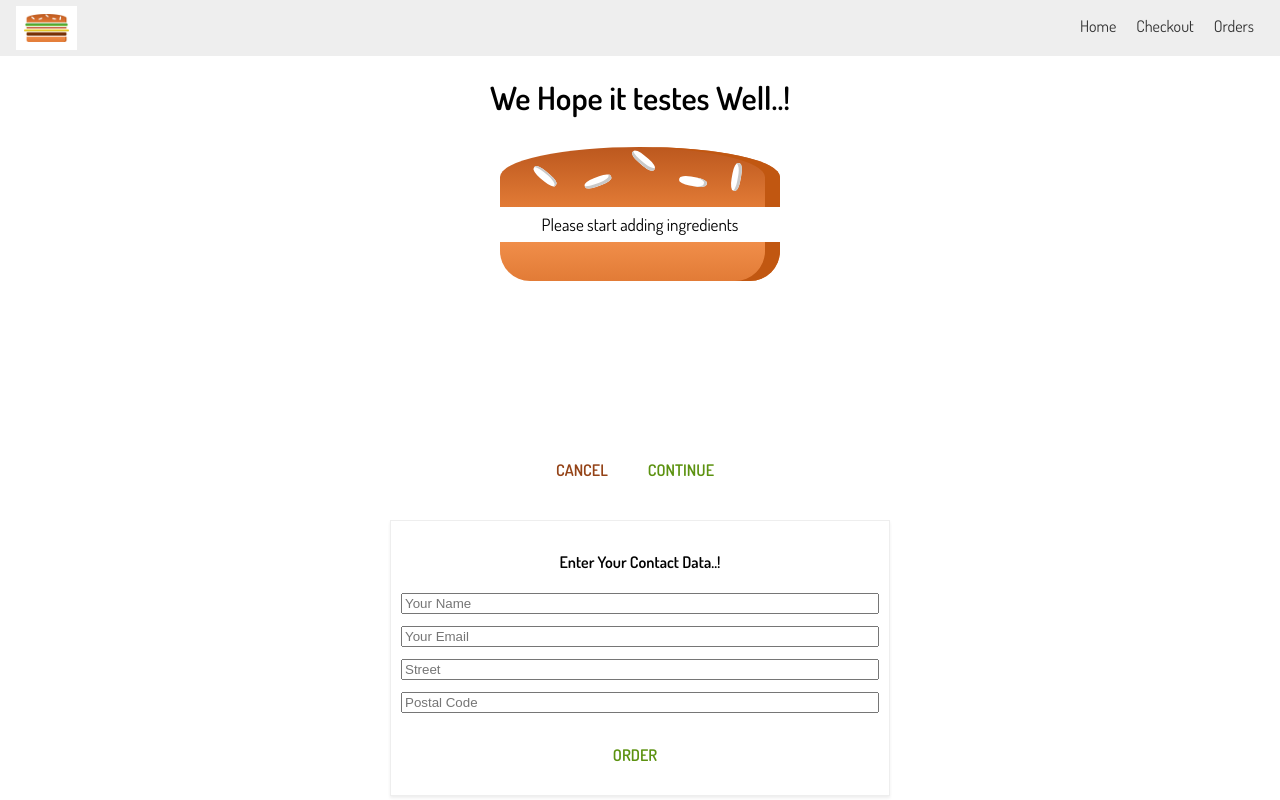
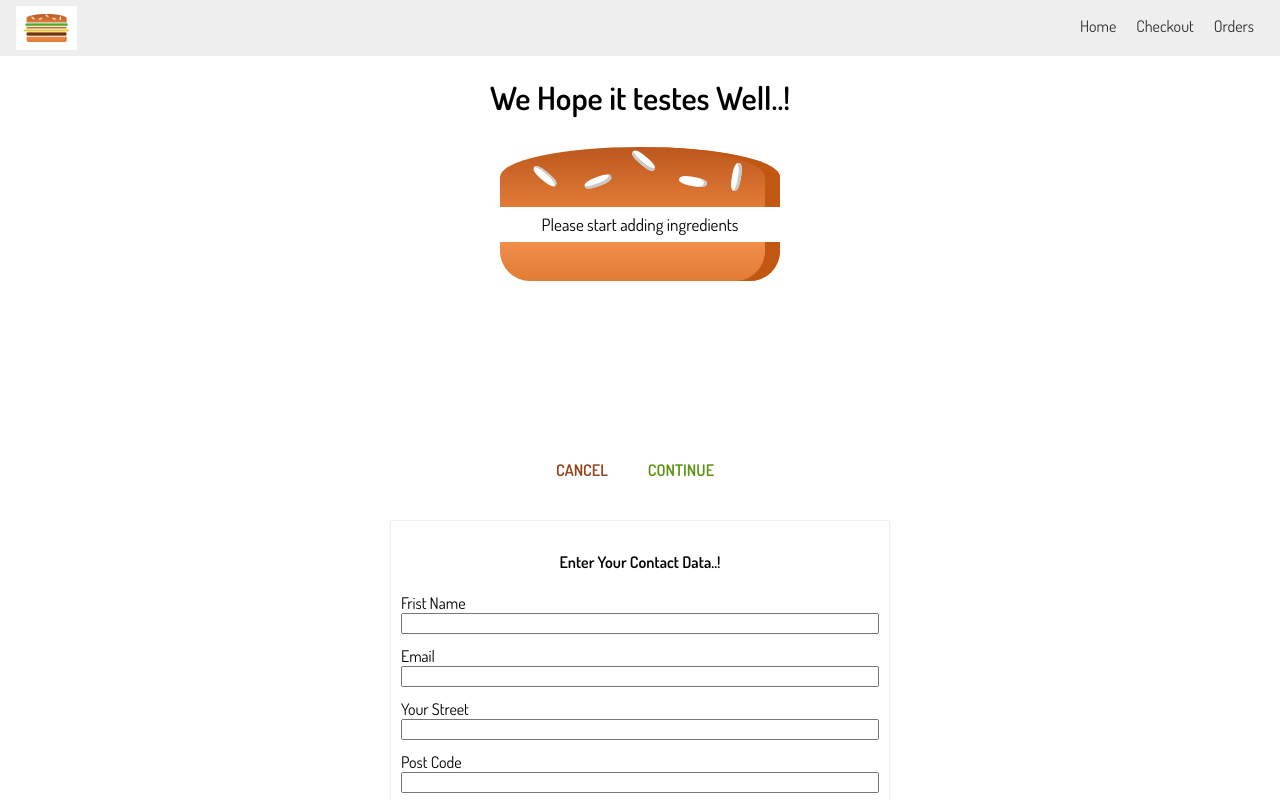
Before and after one commit to mahmoudali0001/Burger-Builder, a React app: page /checkout in a window 1280 px wide. Both pictures are taken after a click on the button "CONTINUE". Shown: the top 800 px of the page. Built offline with nearby package versions, Linux system fonts and the light colour scheme.

Commit message:
Create a Custom Dynamic Input Component

```diff
--- /dev/null
+++ b/src/Components/UI/Input/Input.css
@@ -0,0 +1,12 @@
+.Input {
+  display: flex;
+  flex-direction: column;
+  align-items: flex-start;
+}
+
+.Input input,
+.Input textarea {
+  width: 100%;
+  box-sizing: border-box;
+  resize: none;
+}
--- /dev/null
+++ b/src/Components/UI/Input/Input.js
@@ -0,0 +1,31 @@
+import React from "react";
+
+import classes from "./Input.css";
+
+const input = (props) => {
+  let inputElement = null;
+
+  switch (props.inputtype) {
+    case "input":
+      inputElement = <input {...props} />;
+
+      break;
+
+    case "textarea":
+      inputElement = <textarea {...props} />;
+
+      break;
+
+    default:
+      inputElement = null;
+  }
+
+  return (
+    <div className={classes.Input}>
+      <label>{props.label}</label>
+      {inputElement}
+    </div>
+  );
+};
+
+export default input;
--- a/src/Containers/Chechout/ContactData/ContactData.js
+++ b/src/Containers/Chechout/ContactData/ContactData.js
@@ -4,6 +4,7 @@ import Button from "../../../Components/UI/Button/Button";
 import Spinner from "../../../Components/UI/Spinner/Spinner";
 import classes from "./ContactData.css";
 import axios from "../../../axios-order";
+import Input from "../../../Components/UI/Input/Input";
 
 class ContactData extends Component {
   state = {
@@ -52,10 +53,22 @@ class ContactData extends Component {
   render() {
     let form = (
       <form>
-        <input type="text" name="name" placeholder="Your Name" />
-        <input type="email" name="email" placeholder="Your Email" />
-        <input type="text" name="Street" placeholder="Street" />
-        <input type="text" name="address" placeholder="Postal Code" />
+        <Input type="text" name="name" label="Frist Name" inputtype="input" />
+        <Input type="email" name="name" label="Email" inputtype="input" />
+        <Input
+          type="email"
+          name="Street"
+          label="Your Street"
+          inputtype="input"
+        />
+        <Input type="text" name="address" label="Post Code" inputtype="input" />
+
+        <Input
+          type="text"
+          name="address"
+          label="Post Code"
+          inputtype="textarea"
+        />
         <Button btnType="Success" clicked={this.orderHandler}>
           ORDER
         </Button>
```
